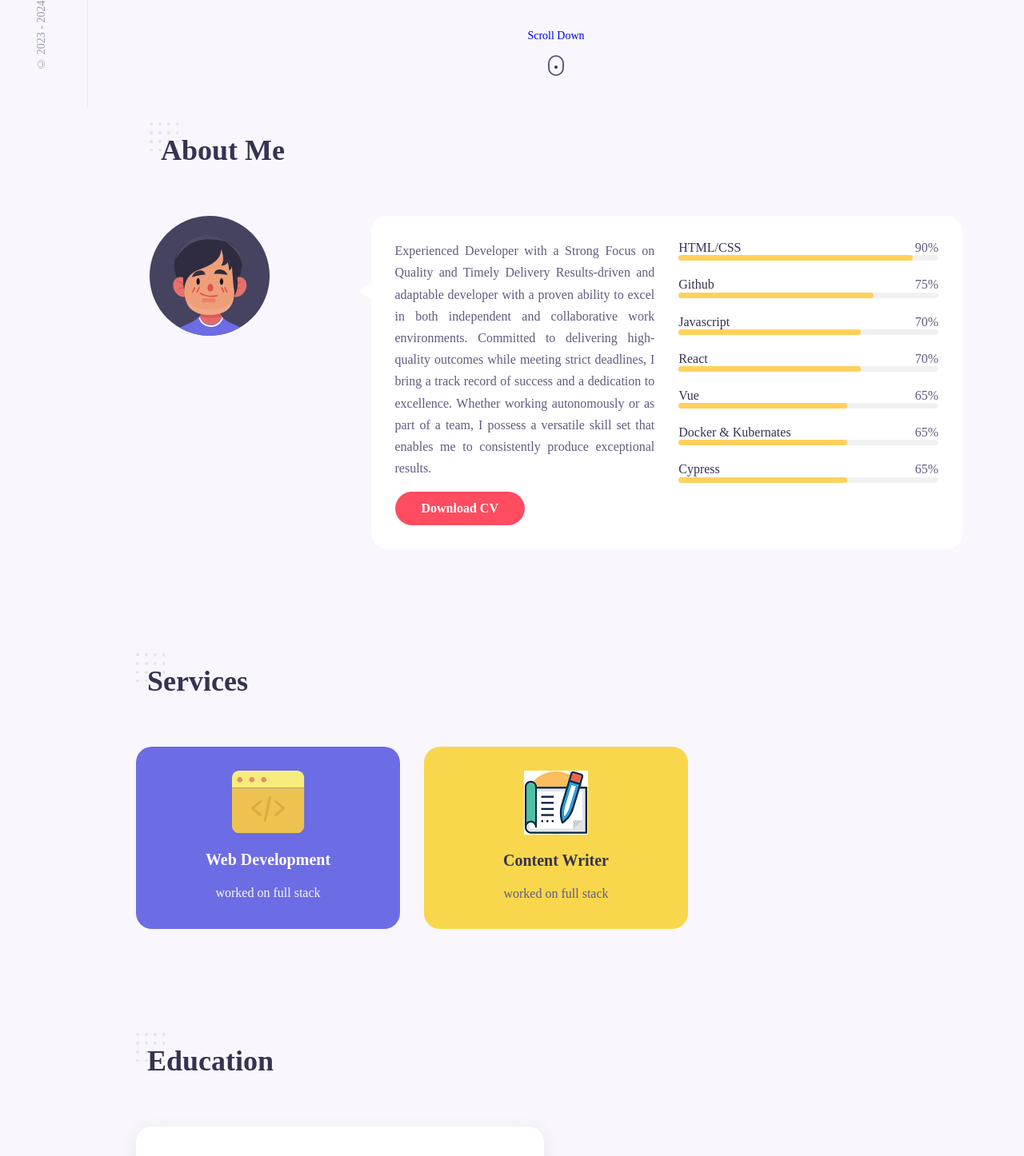
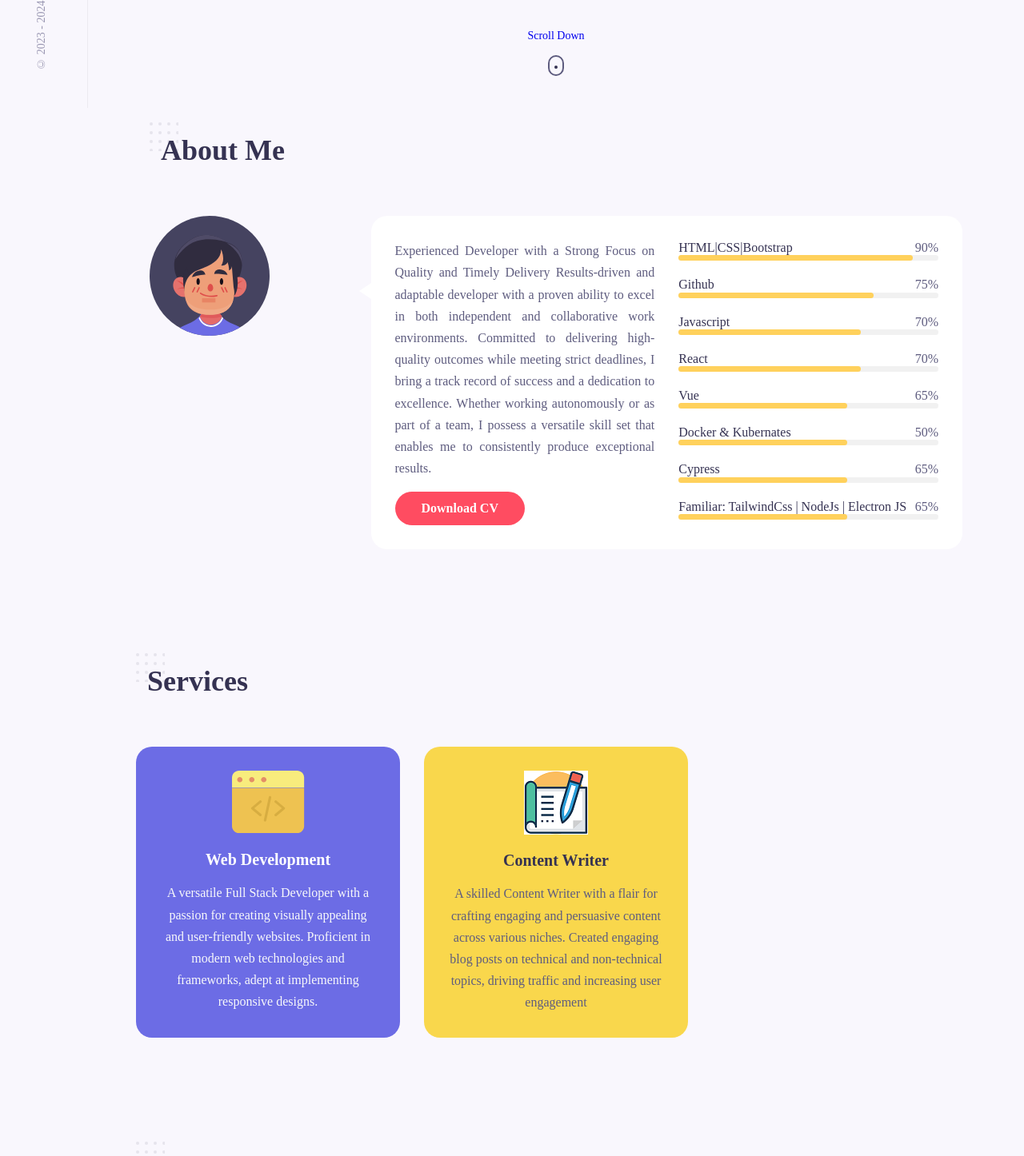
Before and after one commit to shivamk1998/Portfolio, a React (Create React App) app: page / in a window 1280 px wide. Shown: the part 665-2111 px from the top of the page at 80% size. Built offline with nearby package versions, Linux system fonts and the light colour scheme.

Commit message:
updated data.

```diff
--- a/src/components/about/About.js
+++ b/src/components/about/About.js
@@ -14,13 +14,13 @@
           Experienced Developer with a Strong Focus on Quality and Timely Delivery
           Results-driven and adaptable developer with a proven ability to excel in both independent and collaborative work environments. Committed to delivering high-quality outcomes while meeting strict deadlines, I bring a track record of success and a dedication to excellence. Whether working autonomously or as part of a team, I possess a versatile skill set that enables me to consistently produce exceptional results.
           </p>
-          <a href='' className='btn'>Download CV</a>
+          <a href='./Shivam_resume_new.pdf' download className='btn'>Download CV</a>
         </div>
 
         <div className='about_skills grid'>
           <div className='skills_data'>
             <div className='skills_titles'>
-              <h3 className='skills_name'>HTML/CSS</h3>
+              <h3 className='skills_name'>HTML|CSS|Bootstrap</h3>
               <span className='skills_number'>90%</span>
             </div>
 
@@ -76,7 +76,7 @@
             <div className='skills_data'>
             <div className='skills_titles'>
               <h3 className='skills_name'>Docker & Kubernates</h3>
-              <span className='skills_number'>65%</span>
+              <span className='skills_number'>50%</span>
             </div>
 
             <div className='skills_bar'>
@@ -94,6 +94,17 @@
               <span className='skills_percentage cypress'></span>
             </div>
             </div>
+
+            <div className='skills_data'>
+            <div className='skills_titles'>
+              <h3 className='skills_name'>Familiar: TailwindCss | NodeJs | Electron JS</h3>
+              <span className='skills_number'>65%</span>
+            </div>
+
+            <div className='skills_bar'>
+              <span className='skills_percentage cypress'></span>
+            </div>
+            </div>
           </div>
         </div>
       </div>
--- a/src/components/services/Data.js
+++ b/src/components/services/Data.js
@@ -6,13 +6,13 @@
   id:1,
   image:services_2,
   title:"Web Development",
-  description:"worked on full stack "
+  description:"A versatile Full Stack Developer with a passion for creating visually appealing and user-friendly websites. Proficient in modern web technologies and frameworks, adept at implementing responsive designs. "
 },
 {
   id:2,
   image:contentImg,
   title:"Content Writer",
-  description:"worked on full stack "
+  description:"A skilled Content Writer with a flair for crafting engaging and persuasive content across various niches. Created engaging blog posts on technical and non-technical topics, driving traffic and increasing user engagement"
 }
 ]
 
```
